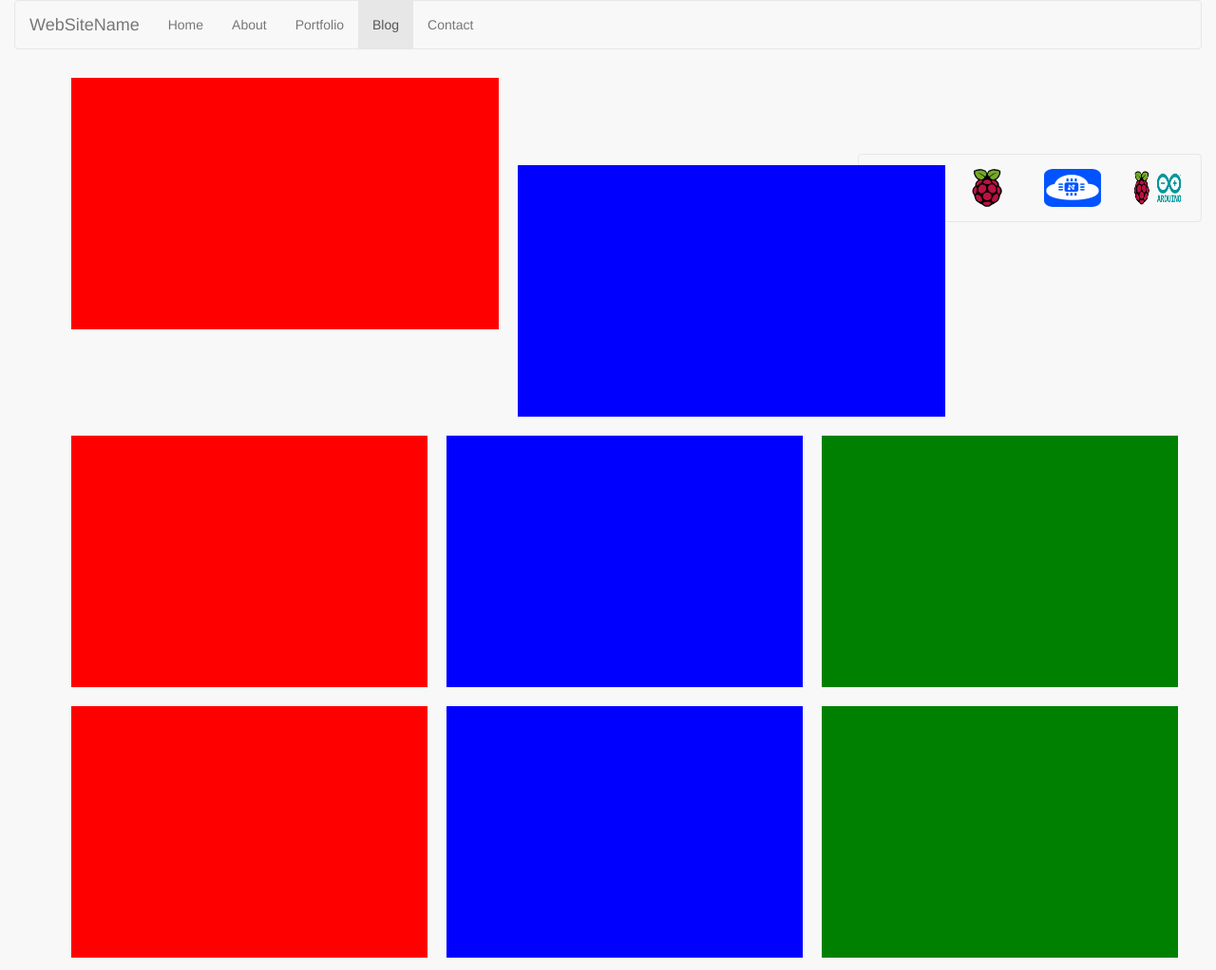
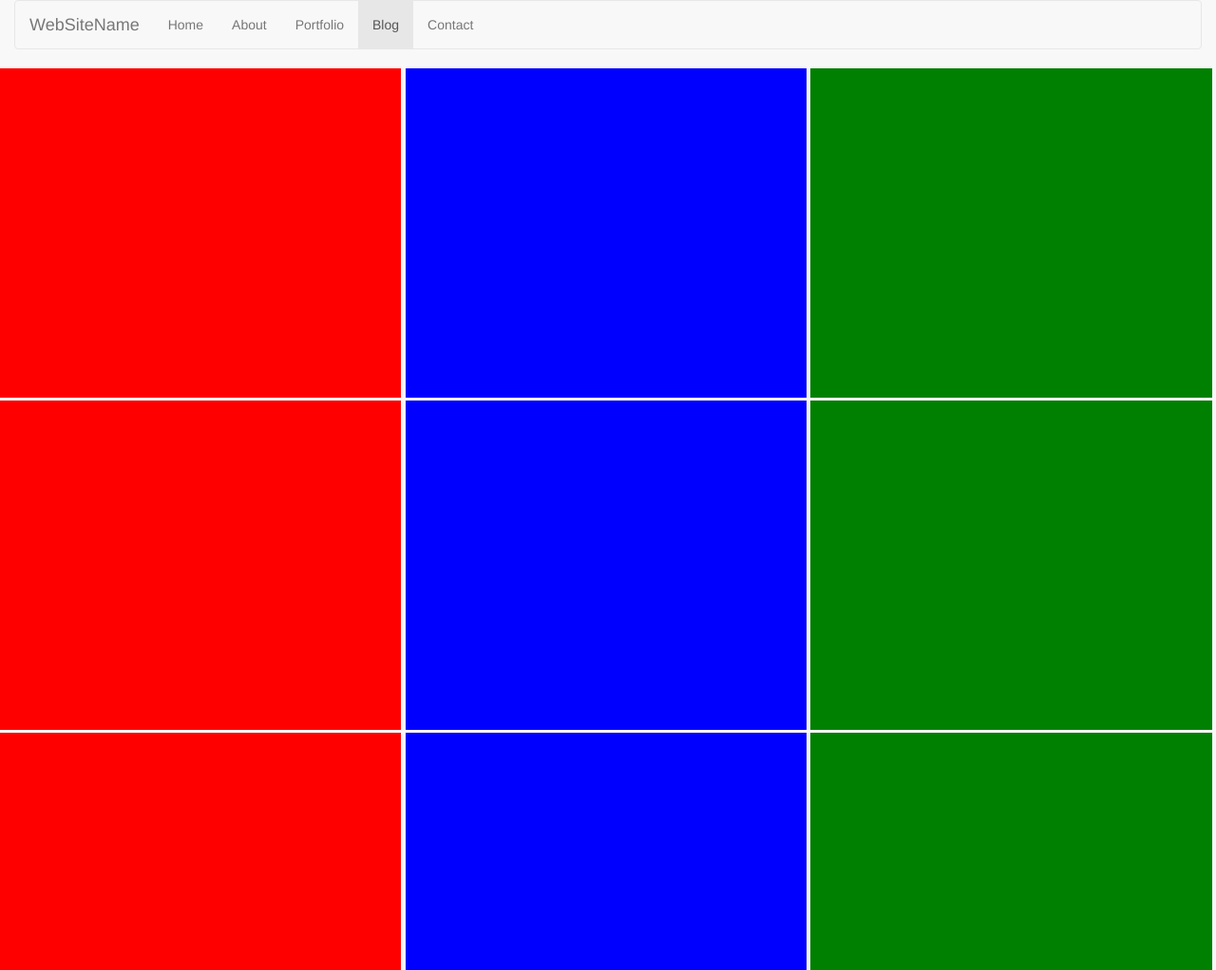
Before and after one commit to anilkunchalaece/website, a plain HTML site: page blog.html in a window 1280 px wide. Shown: the top 1022 px of the page at 95% size. Drawn offline with nearby package versions, Linux system fonts and the light colour scheme.

Commit message:
removed second navigation-bar in blog and decide3d to use it as portfolio

```diff
--- a/blog.html
+++ b/blog.html
@@ -25,32 +25,70 @@
       </ul>
     </div>
   </nav>
+</div>
 
 
-  <div class="navbar navbar-default navbar-fixed pull-right">
-    <ul class="nav navbar-nav secondNavBar">
-     <li><a href="#"><img src="images/Arduino_Logo.svg" alt="arduino Logo" ></a></li>
-     <li><a href="#"><img src="images/rPiLogo.svg" alt="Raspberry Pi Logo"></a></li>
-     <li><a href="#"><img src="images/nodemcu.png"></a></li>
-     <li><a href="#"><img src="images/piAndArduino.png" alt="pi+arduino"></a></li>
-    </ul>
-  </div>
-  <div class="container-fluid">
+     <div class="row">
+      <div class="col-md-4">
+        <div class="projectPost" id="project1">
+             <!-- Here Comes the First Post Content -->
+        </div>
+      </div>
+
+      <div class="col-md-4">
+        <div class="projectPost" id="project2">
+             <!-- Here Comes the Second Post Content -->
+        </div>
+       </div>
+
+      <div class="col-md-4">
+      <div class="projectPost" id="project3">
+           <!-- Here Comes the Third Post Content -->
+      </div>
+      </div>
+    </div>
+
       <div class="row">
-      <div class="col-md-6 projectPost" id="project1"> </div>
-      <div class="col-md-6 projectPost" id="project2"> </div>
+      <div class="col-md-4">
+        <div class="projectPost" id="project4">
+             <!-- Here Comes the Fourth Post Content -->
+        </div>
+       </div>
+
+      <div class="col-md-4">
+        <div class="projectPost" id="project5">
+             <!-- Here Comes the Fivth Post Content -->
+        </div>
+       </div>
+
+      <div class="col-md-4">
+        <div class="projectPost" id="project6">
+             <!-- Here Comes the Six Post Content -->
+        </div>
+       </div>
       </div>
+
+
       <div class="row">
-      <div class="col-md-3 projectPost" id="project4"> </div>
-      <div class="col-md-3 projectPost" id="project5"> </div>
-      <div class="col-md-3 projectPost" id="project6"> </div>
+      <div class="col-md-4">
+        <div class="projectPost" id="project7">
+             <!-- Here Comes the Seventh Post Content -->
+        </div>
+       </div>
+
+      <div class="col-md-4">
+        <div class="projectPost" id="project8">
+             <!-- Here Comes the Eigth Post Content -->
+        </div>
+       </div>
+
+      <div class="col-md-4">
+        <div class="projectPost" id="project9">
+             <!-- Here Comes the Ninth Post Content -->
+        </div>
+       </div>
       </div>
-      <div class="row">
-      <div class="col-md-3 projectPost" id="project7"> </div>
-      <div class="col-md-3 projectPost" id="project8"> </div>
-      <div class="col-md-3 projectPost" id="project9"> </div>
-      </div>
-   </div>
+ </div>
  </div>
   </body>
 </html>
--- a/css/styleBlog.css
+++ b/css/styleBlog.css
@@ -2,50 +2,32 @@ body{
   background-color: #F8F8F8 !important;
 }
 
-.navbar-fixed img{
-  width:60px;
-  height:40px;
-}
-
-.navbar-fixed{
-  position : relative;
-  bottom : -90px;
-}
-
-
-
-a {
-  transition: width 2s;
-}
-
-a:hover img{
-   width : 120px;
-   height : 80px;
-
-}
 #project1,#project4,#project7{
   background-color: red;
-  margin : 10px 10px 10px 60px;
-
 }
 
 #project2,#project5,#project8{
   background-color: blue;
+  margin-left: 0px;
+  padding-left: 0px;
+
 }
 
 #project3,#project6,#project9{
   background-color: green;
+  margin-left: 0px;
+  padding-left: 0px;
+
 }
 
-
+.col-md-4{
+  height: 350px;
+  margin:0px;
+  padding:0px;
+}
 
 .projectPost{
-  height : 265px;
-  width : 30%;
-  padding : 10px;
-  margin : 10px;
+  height:99%;
+  width:99%;
+  margin : 0;
 }
-
-#project1,#project2{
-  width:36%;
-}
```
Also changed, not shown: index.html (+1 -0 lines).
